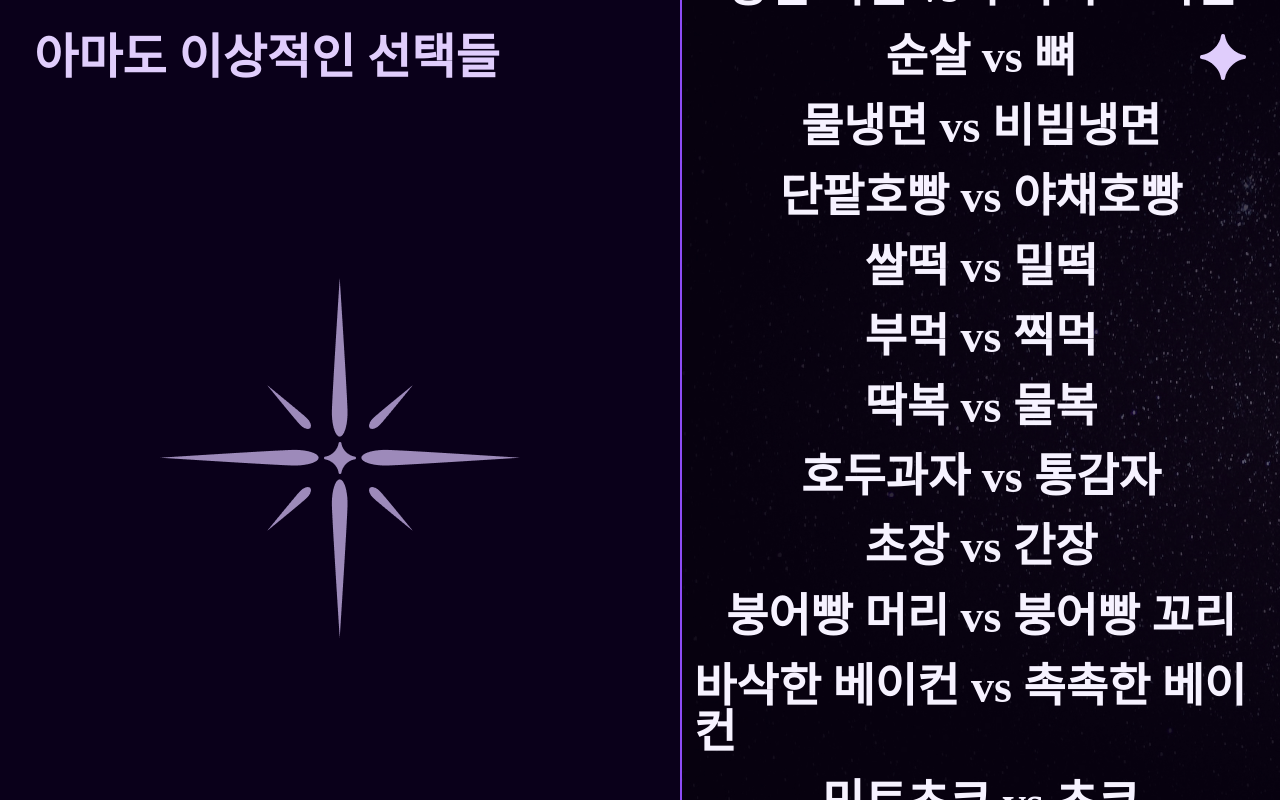
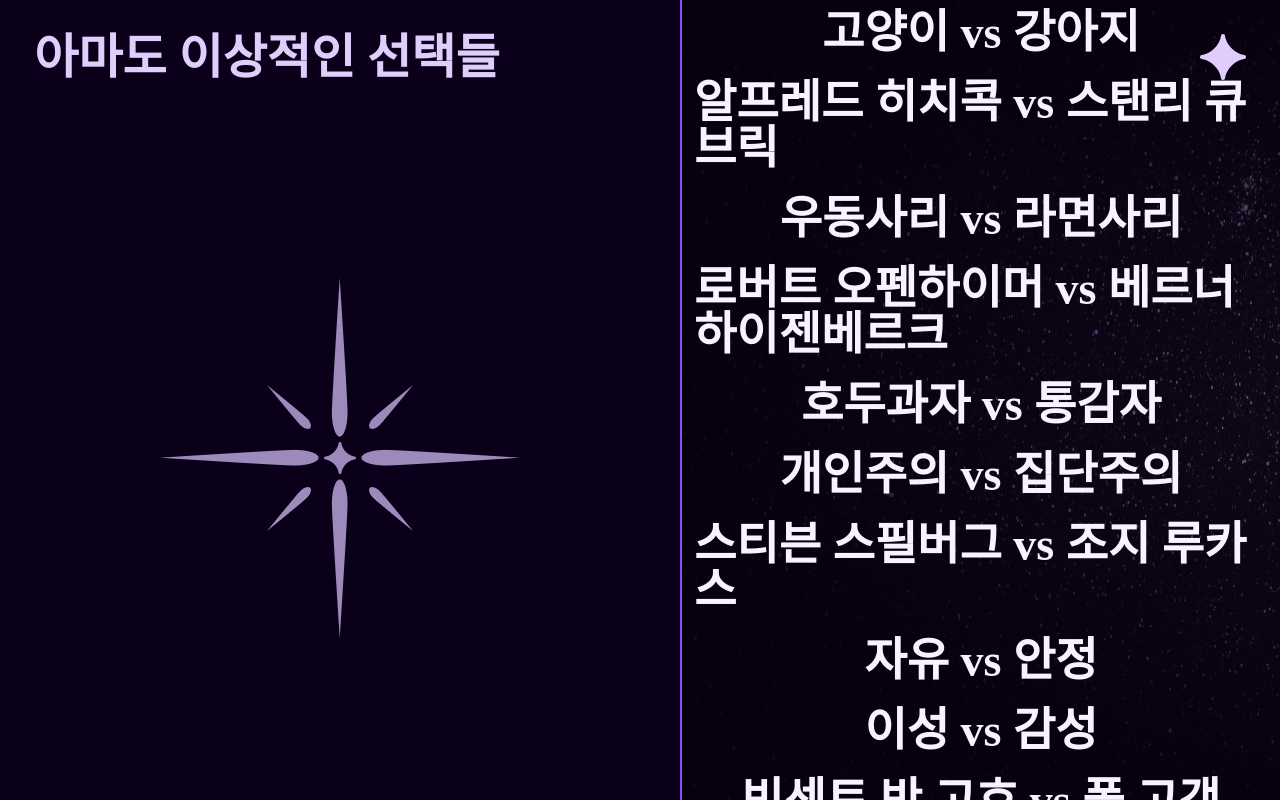
Before and after one commit to merryfraise/ideal_choice, a Next.js app: page /random in a window 1280 px wide. Built offline with nearby package versions, Linux system fonts and the light colour scheme; a web font is replaced by a local one.

Commit message:
🍒 feat: Randomize random page data

```diff
--- a/src/app/random/page.tsx
+++ b/src/app/random/page.tsx
@@ -4,7 +4,7 @@
 import data from '@/database/data.json';
 import { css } from '@emotion/react';
 import Link from 'next/link';
-import { useState } from 'react';
+import { useEffect, useState } from 'react';
 
 const RandomStyle = css`
   height: 100%;
@@ -73,23 +73,61 @@
   }
 `;
 
+type Choice = {
+  id: number;
+  sortId: number;
+  question: string;
+  list: Array<string>;
+  bard: number;
+  direction: string;
+  chapter: string;
+  title: string;
+  first1: string;
+  first2?: string;
+  freason?: string;
+  ereason?: string;
+  reason?: Array<string>;
+  ep1?: string;
+  ep2?: string;
+  ep3?: string;
+  ep4?: string;
+  p1: string;
+  p2?: string;
+  p3?: string;
+  p4?: string;
+  p5?: string;
+  p6?: string;
+  p7?: string;
+  before?: string;
+  tablble?: object;
+  after1?: string;
+  after2?: string;
+  additional?: string;
+};
+
 export default function Random() {
+  const [shuffledData, setShuffledData] = useState<Array<Choice>>([]);
   const [animate, setAnimate] = useState<Boolean>(true);
   const onSlow = () => setAnimate(false);
   const onRun = () => setAnimate(true);
+
+  useEffect(
+    () => setShuffledData(data.choice.sort(() => Math.random() - 0.5)),
+    []
+  );
 
   return (
     <div css={RandomStyle}>
       <ul className="slide_container">
         <div className={(animate ? '' : 'slow ') + 'before'}>
-          {data.choice.map((choice) => (
+          {shuffledData.map((choice) => (
             <li key={choice.id} onMouseEnter={onSlow} onMouseLeave={onRun}>
               <Link href={`/${choice.id}`}>{choice.question}</Link>
             </li>
           ))}
         </div>
         <div className={(animate ? '' : 'slow ') + 'after'}>
-          {data.choice.map((choice) => (
+          {shuffledData.map((choice) => (
             <li key={choice.id} onMouseEnter={onSlow} onMouseLeave={onRun}>
               <Link href={`/${choice.id}`}>{choice.question}</Link>
             </li>
```
